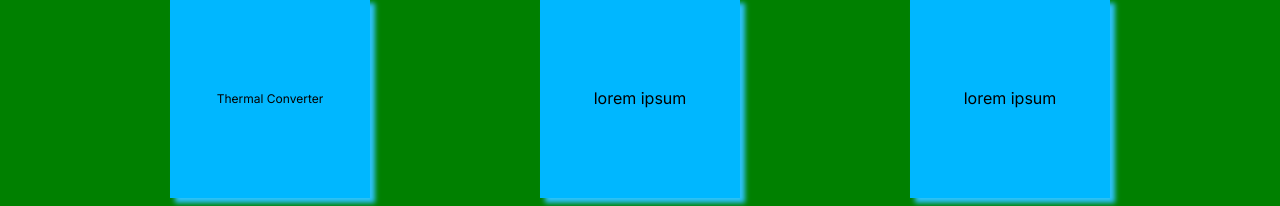
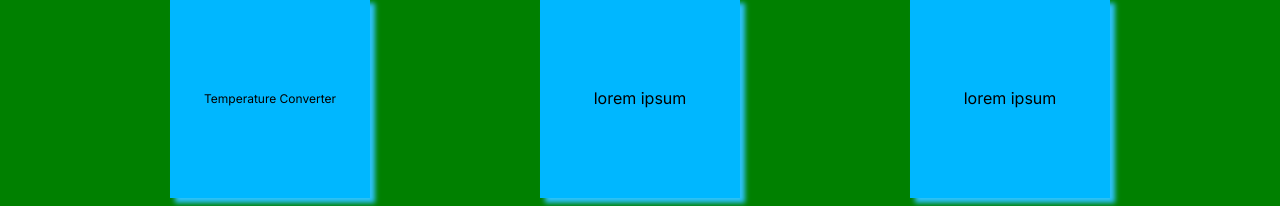
Before and after one commit to AfanAljafar/Buzz-Space, a Next.js app in the folder frontend/: page /portofolio-project in a window 1280 px wide. Shown: the part 247-453 px from the top of the page. Built offline with nearby package versions, Linux system fonts and the light colour scheme.

Commit message:
buzz space

```diff
--- a/frontend/app/portofolio-project/page.js
+++ b/frontend/app/portofolio-project/page.js
@@ -9,7 +9,7 @@ export default function PortofolioProject() {
       <Header />
       <div className="bg-pp">
         <Link className="tc" href={"/portofolio-project/temperature-converter"}>
-          <Card children={"Thermal Converter"} />
+          <Card children={"Temperature Converter"} />
         </Link>
         <Card className="b" children={"lorem ipsum"} />
         <Card className="b" children={"lorem ipsum"} />
```
